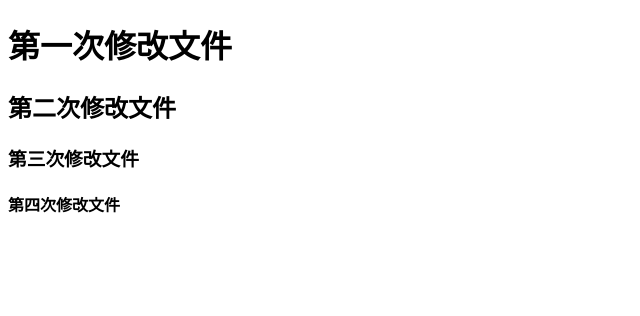
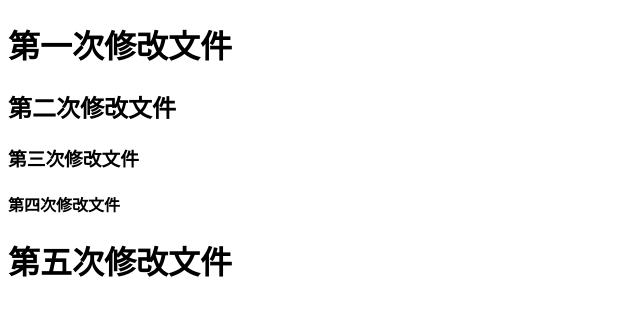
Before and after one commit to LEBRON-B/git_first, a plain HTML site: page index.html in a window 1280 px wide. Shown: the whole page, without its empty margins (0-640 px from the left). Drawn offline with Linux system fonts and the light colour scheme.

Commit message:
'第五次提交'

```diff
--- a/index.html
+++ b/index.html
@@ -11,5 +11,6 @@
     <h2>第二次修改文件</h2>
     <h3>第三次修改文件</h3>
     <h4>第四次修改文件</h4>
+    <h1>第五次修改文件</h1>
 </body>
 </html>
```
